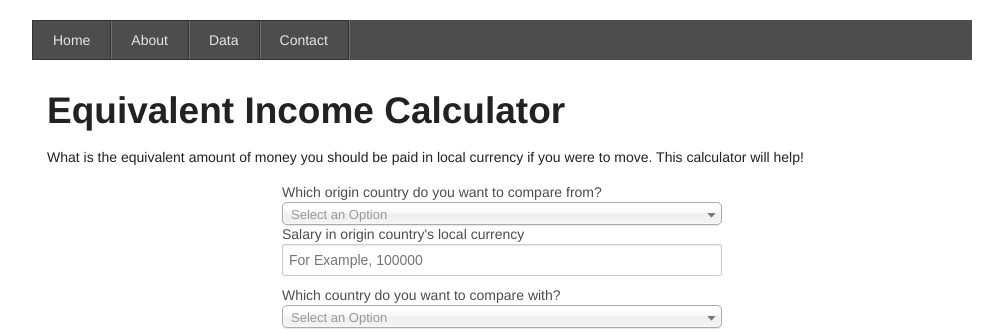
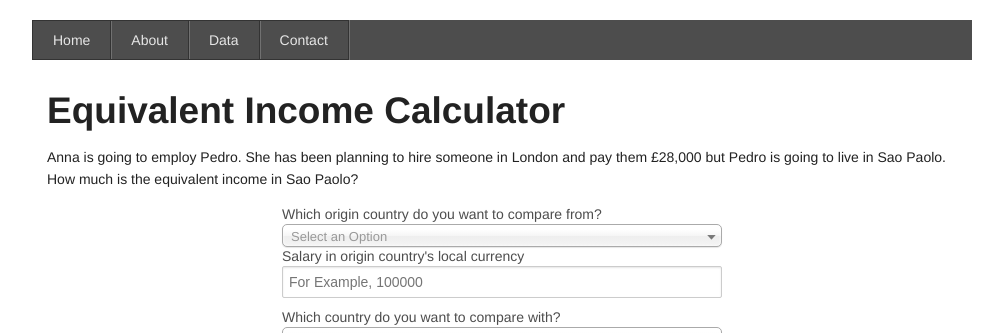
Before and after one commit to nigelbabu/pppconverter, a Flask app: template templates/index.html in a window 1280 px wide. Shown: the top 333 px of the page, without its empty margins (138-1141 px from the left). Run offline with Flask 2, Linux system fonts and the light colour scheme; the template is opened without the code that fills it: values that come from a table or form of the project are taken from there, others are empty; parts of the project's set-up code (start-up, migrations or seed data) failed here and were passed over.

Commit message:
Change the intro text to be form the challenge

```diff
--- a/templates/index.html
+++ b/templates/index.html
@@ -6,9 +6,7 @@
 <div class="row">
   <div class="twelve columns centered">
     <h2>Equivalent Income Calculator</h2>
-    <p>What is the equivalent amount of money you should be paid in local currency if you were to move. This calculator will help!</p>
-  </div>
-</div>
+    <p>Anna is going to employ Pedro. She has been planning to hire someone in London and pay them £28,000 but Pedro is going to live in Sao Paolo. How much is the equivalent income in Sao Paolo?</p>
 
 <div class="row">
   <div class="six columns centered">
```
